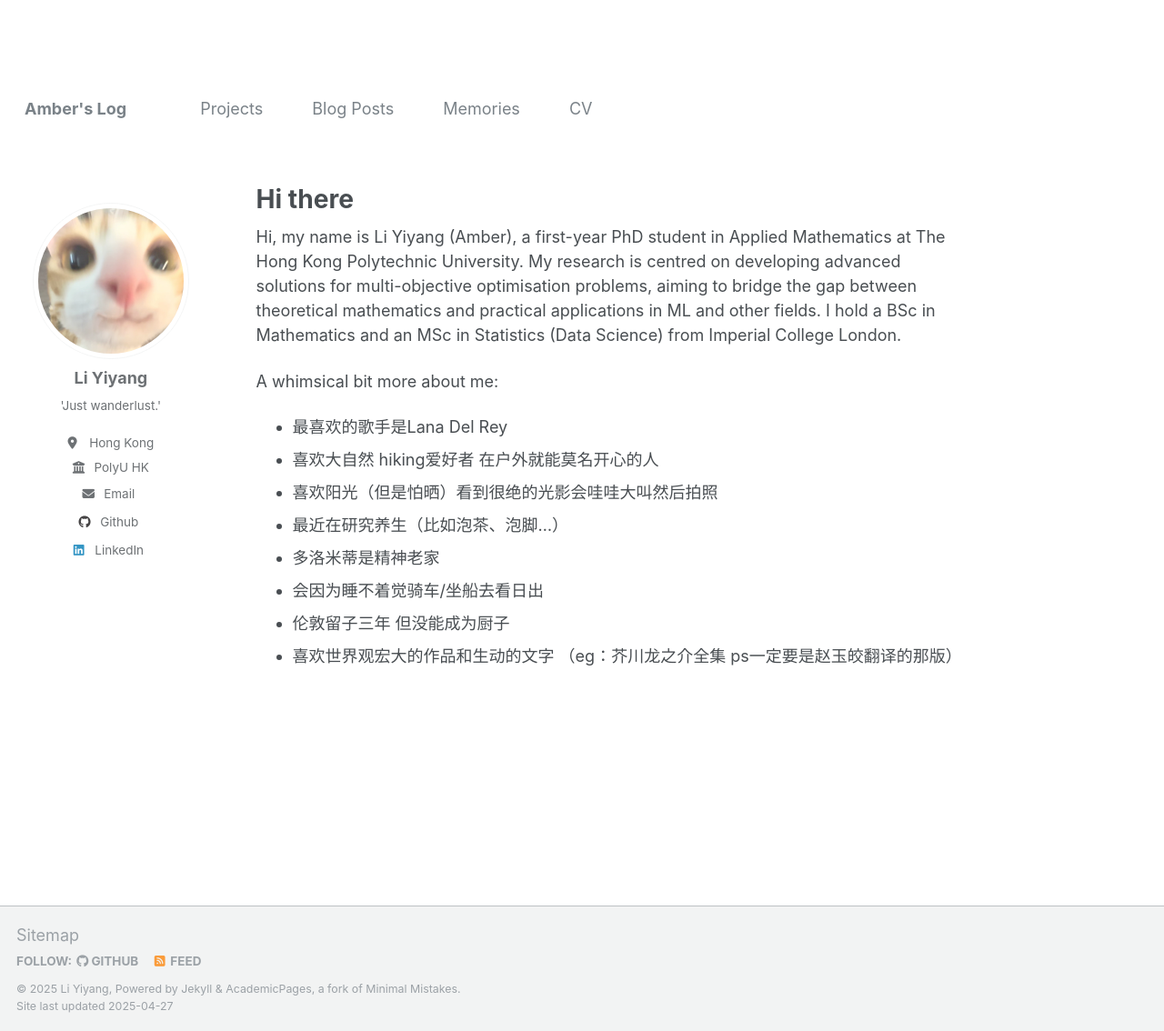
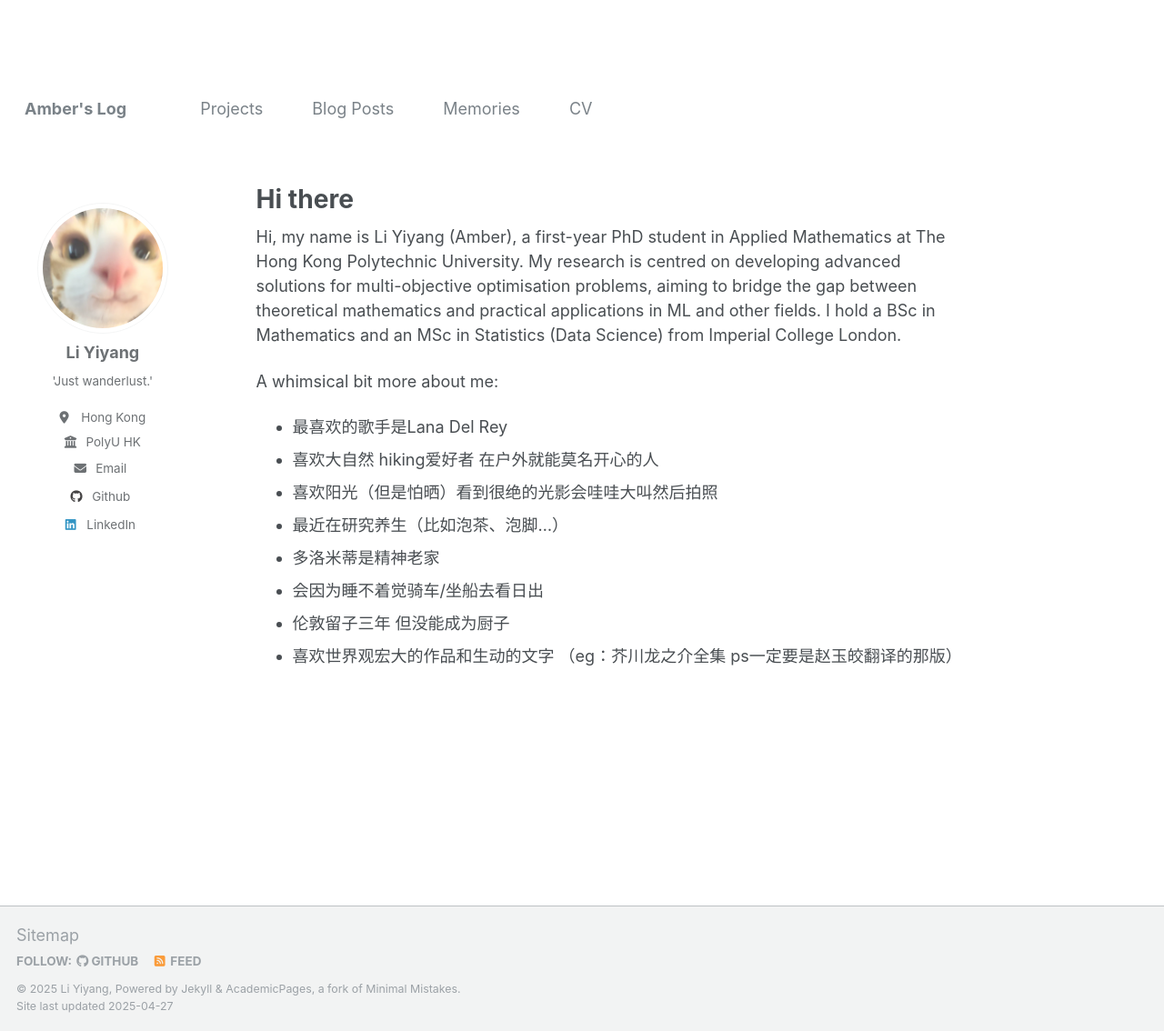
Before and after one commit to liyiyang-amber/liyiyang-amber.github.io, a Jekyll site: the page built from _pages/about.md, in a window 1280 px wide and 1134 px high. Shown: the whole window at 91% size. Built offline with Jekyll 4.4.1, drawn with Linux system fonts in a browser that asks for light colours.

Commit message:
🐶 side bar correction

```diff
--- a/_sass/_sidebar.scss
+++ b/_sass/_sidebar.scss
@@ -60,7 +60,7 @@
 
   @include breakpoint($x-large) {
   max-width: $sidebar-link-max-width;
-  padding-right: 0;
+  // padding-right: 0;
   }
 
   h2, h3, h4, h5, h6 {
@@ -119,7 +119,7 @@
   }
 
   img {
-    max-width: 175px;
+    max-width: 8em;
     border-radius: 50%;
 
     @include breakpoint($large) {
@@ -295,9 +295,9 @@
 
     &:hover {
       // text-decoration: underline;
-      background-color: $code-background-color;
+      background-color:  #f8f0e7;
       scale: 1.025;
-      color: #f8f0e7;
+      color:#3d211a ;
 
     }
   }
```
